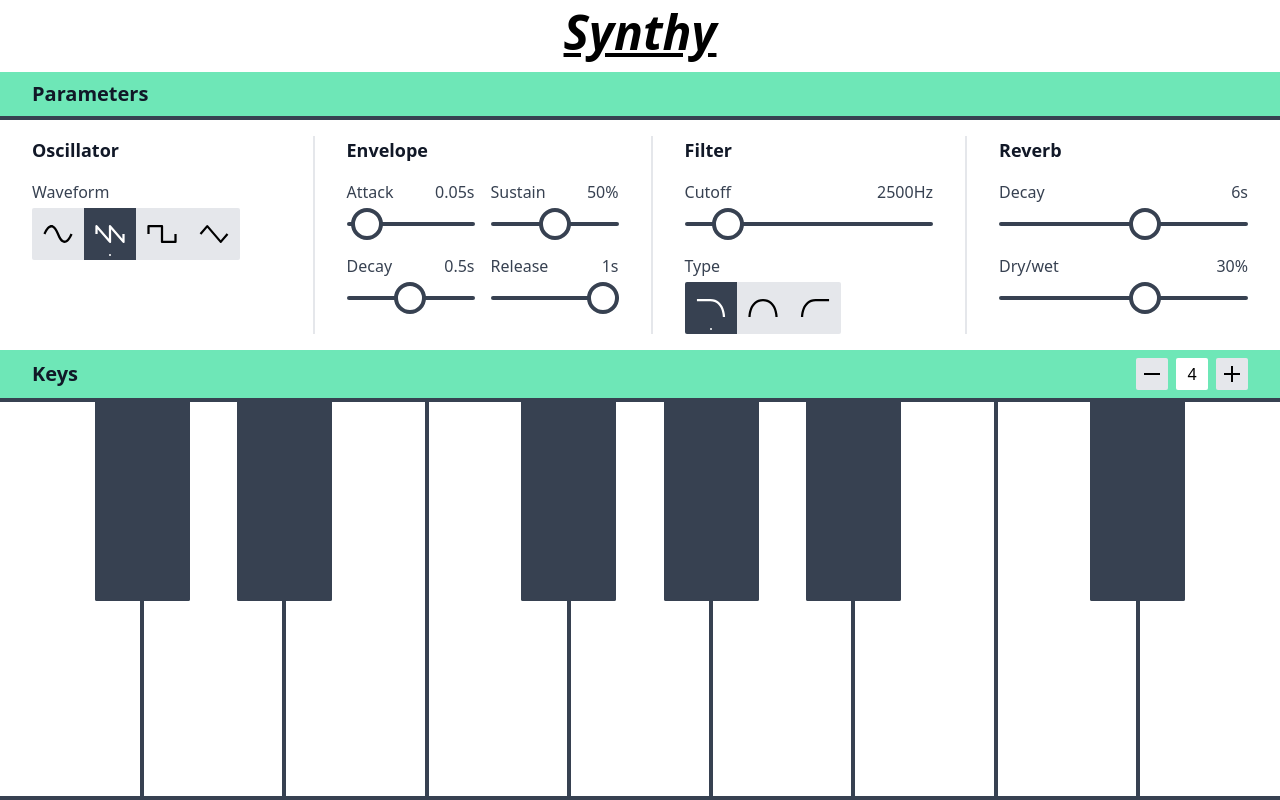
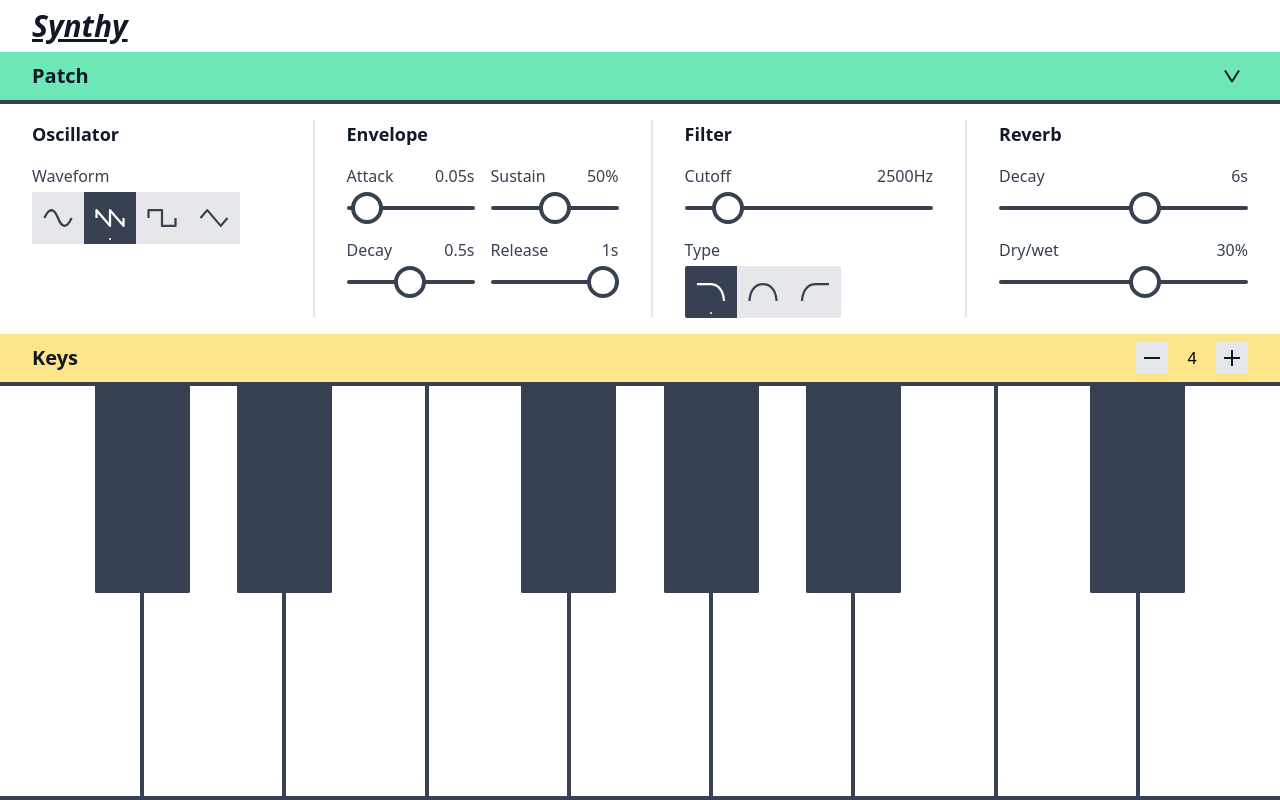
Before and after one commit to rottbers/synthy, a React (Vite) app: page / in a window 1280 px wide. Built offline with nearby package versions, Linux system fonts and the light colour scheme.

Commit message:
Adds patch toggle and misc style changes (#1)

```diff
--- a/src/App.tsx
+++ b/src/App.tsx
@@ -1,4 +1,4 @@
-import React from 'react';
+import React, { useState } from 'react';
 
 import OscillatorControls from './components/OscillatorControls';
 import EnvelopeControls from './components/EnvelopeControls';
@@ -11,29 +11,54 @@ import Keyboard from './components/Keyboard';
 import MIDI from './components/MIDI';
 import Synth from './components/Synth';
 
-const App = () => (
+import Arrow from './icons/Arrow';
+
+const App = () => {
+  const [showPatch, setShowPatch] = useState(true);
+
+  return (
     <>
       <main className="min-h-screen grid grid-cols-1 grid-rows-[min-content,min-content,auto]">
-      <div className="p-2">
-        <h1 className="font-black italic text-5xl text-center underline mb-2">
+        <div className="py-2 px-4 sm:px-8 flex justify-between items-center">
+          <h1 className="font-black italic text-gray-900 text-3xl text-center underline">
             Synthy
           </h1>
         </div>
+
         <section>
-        <div className="bg-green-300 px-4 sm:px-8 py-2 border-b-4 border-gray-700">
-          <h2 className="text-xl font-bold text-gray-900">Parameters</h2>
+          <div className="bg-green-300 px-4 sm:px-8 py-2 border-b-4 border-gray-700 flex justify-between items-center">
+            <h2 className="text-xl font-bold text-gray-900 group-focus:underline">
+              Patch
+            </h2>
+            <button
+              className="w-full focus:outline-none p-2 group"
+              onClick={() => setShowPatch((currentValue) => !currentValue)}
+            >
+              <Arrow
+                className={`text-gray-900 ml-auto transition duration-200 transform ${
+                  showPatch ? 'rotate-90' : ''
+                }`}
+              />
+              <span className="sr-only">
+                {showPatch ? 'Hide patch' : 'Show patch'}
+              </span>
+            </button>
           </div>
-        <div className="flex flex-row w-full overflow-x-auto scrollbar-w-thin">
+          {showPatch && (
+            <div className="flex flex-col sm:flex-row w-full overflow-x-auto overflow-y-hidden scrollbar-w-thin">
               <OscillatorControls />
               <EnvelopeControls />
               <FilterControls />
               <ReverbControls />
             </div>
+          )}
         </section>
 
-      <section className="flex flex-col">
-        <div className="bg-green-300 px-4 sm:px-8 py-2 border-b-4 border-gray-700 flex justify-between items-center">
-          <h2 className="text-xl font-bold text-gray-900">Keys</h2>
+        <section className="flex flex-col h-full">
+          <div className="bg-yellow-200 px-4 sm:px-8 py-2 border-b-4 border-gray-700 flex justify-between items-center">
+            <h2 className="text-xl font-bold text-gray-900 text-left group-focus:underline">
+              Keys
+            </h2>
             <OctaveControls />
           </div>
           <Keys />
@@ -45,5 +70,6 @@ const App = () => (
       <Synth />
     </>
   );
+};
 
 export default App;
--- a/src/components/FilterControls.tsx
+++ b/src/components/FilterControls.tsx
@@ -44,6 +44,7 @@ const FilterControls = () => {
           onChange={(e) =>
             dispatchSetting({
               type: 'UPDATE_FILTER',
+              // @ts-expect-error TODO
               filter: { type: e.target.value },
             })
           }
--- a/src/components/Keys.tsx
+++ b/src/components/Keys.tsx
@@ -12,7 +12,7 @@ const Keys = () => {
 
   return useMemo(
     () => (
-      <div className="w-full h-full flex flex-row">
+      <div className="w-full h-full min-h-[120px] flex flex-row">
         {Array.from({ length: totalKeys }).map((_, index) => {
           const note = calcNoteOctaveOffset(60 + index, octave);
           const notation = Frequency(note, 'midi').toNote().slice(0, -1);
@@ -71,14 +71,19 @@ const Key: React.FC<KeyProps> = ({ note, isAccidental, width, marginLeft }) => {
         onMouseDown={onKeydown}
         onMouseUp={onKeyup}
         onMouseLeave={onKeyup}
-        style={{ width: `${width}%`, marginLeft: `${marginLeft}%` }}
+        style={{
+          width: `${width}%`,
+          marginLeft: `${marginLeft}%`,
+          WebkitTapHighlightColor: 'transparent',
+          touchAction: 'none',
+        }}
         className={`${
           isAccidental
             ? `z-20 ${
-                isActive ? 'bg-green-300' : 'bg-gray-700'
+                isActive ? 'bg-yellow-200' : 'bg-gray-700'
               } h-1/2 border-4 border-t-0 border-gray-700 rounded-b-sm`
             : `z-10 ${
-                isActive ? 'bg-green-300' : 'bg-white'
+                isActive ? 'bg-yellow-200' : 'bg-white'
               } h-full border-l-2 border-r-2 first:border-l-0 last:border-r-0 border-b-4 border-gray-700`
         } select-none cursor-pointer`}
       />
--- a/src/components/OctaveControls.tsx
+++ b/src/components/OctaveControls.tsx
@@ -19,7 +19,7 @@ const OctaveControls = () => {
             aria-hidden="true"
             disabled={octave <= 1}
             onClick={() => dispatchSetting({ type: 'DECREMENT_OCTAVE' })}
-            className="p-2 rounded-sm bg-gray-200 hover:bg-gray-100 focus:bg-gray-100 focus:ring-2 focus:outline-none disabled:text-gray-500"
+            className="p-2 text-gray-900 rounded-sm bg-gray-200 hover:bg-gray-300 focus:ring-2 focus:outline-none disabled:text-gray-500 disabled:hover:bg-gray-200"
           >
             <Minus />
           </button>
@@ -36,13 +36,13 @@ const OctaveControls = () => {
                 octave: e.target.valueAsNumber,
               })
             }
-            className="text-center w-8 bg-white p-1 mx-2 rounded-sm focus:ring-2 focus:outline-none"
+            className="text-center w-8 bg-transparent p-1 mx-2 rounded-sm focus:ring-2 focus:outline-none"
           />
           <button
             aria-hidden="true"
             disabled={octave >= 7}
             onClick={() => dispatchSetting({ type: 'INCREMENT_OCTAVE' })}
-            className="p-2 rounded-sm bg-gray-200 hover:bg-gray-100 focus:bg-gray-100 focus:ring-2 focus:outline-none disabled:text-gray-500"
+            className="p-2 text-gray-900 rounded-sm bg-gray-200 hover:bg-gray-300 focus:ring-2 focus:outline-none disabled:text-gray-500 disabled:hover:bg-gray-200"
           >
             <Plus />
           </button>
--- a/src/components/OscillatorControls.tsx
+++ b/src/components/OscillatorControls.tsx
@@ -22,6 +22,7 @@ const OscillatorControls = () => {
           onChange={(e) =>
             dispatchSetting({
               type: 'UPDATE_WAVEFORM',
+              // @ts-expect-error TODO
               waveform: e.target.value,
             })
           }
--- a/src/components/RadioGroup.tsx
+++ b/src/components/RadioGroup.tsx
@@ -17,7 +17,7 @@ const RadioGroup: React.FC<RadioGroupProps> = ({
   onChange,
   children,
 }) => (
-  <div onChange={onChange} className="w-full flex flex-row rounded-sm">
+  <div onChange={onChange} className="w-min flex flex-row rounded-sm">
     <RadioContext.Provider value={{ name, selectedOption }}>
       {children}
     </RadioContext.Provider>
@@ -33,8 +33,8 @@ const RadioOption: React.FC<{ value: string }> = ({ value, children }) => {
     <label
       className={`relative text-sm select-none font-semibold cursor-pointer p-1 first:rounded-l-sm last:rounded-r-sm ${
         isSelected
-          ? 'bg-gray-700 text-white'
-          : 'bg-gray-200 hover:bg-gray-300 focus:bg-gray-300'
+          ? 'text-white bg-gray-700'
+          : 'text-gray-700 bg-gray-200 hover:bg-gray-300 focus:bg-gray-300'
       }`}
     >
       {isSelected && (
--- /dev/null
+++ b/src/icons/Arrow.tsx
@@ -0,0 +1,16 @@
+import React from 'react';
+
+const Arrow: React.FC<React.SVGProps<SVGSVGElement>> = (props) => (
+  <svg
+    {...props}
+    fill="currentColor"
+    width="1em"
+    height="1em"
+    viewBox="0 0 32 32"
+    xmlns="http://www.w3.org/2000/svg"
+  >
+    <path d="M23.2748 16L3.92627 3.68733L6.07377 0.312683L28.0738 14.3127C28.6507 14.6798 29 15.3162 29 16C29 16.6838 28.6507 17.3202 28.0738 17.6873L6.07377 31.6873L3.92627 28.3127L23.2748 16Z" />
+  </svg>
+);
+
+export default Arrow;
```
Lines whose indentation alone changed are shown as unchanged.
